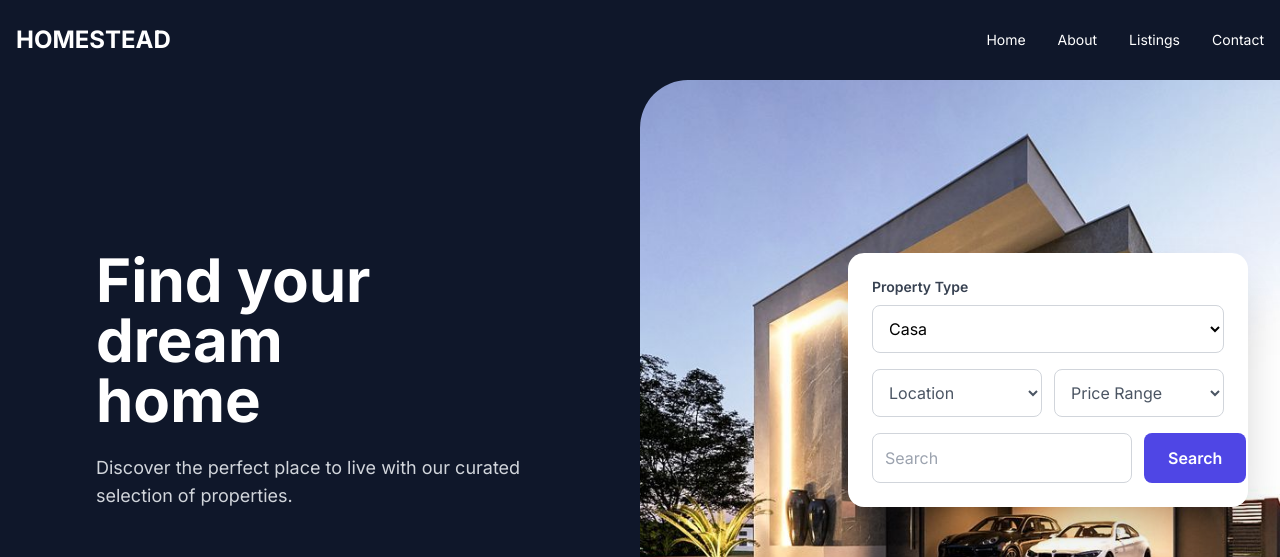
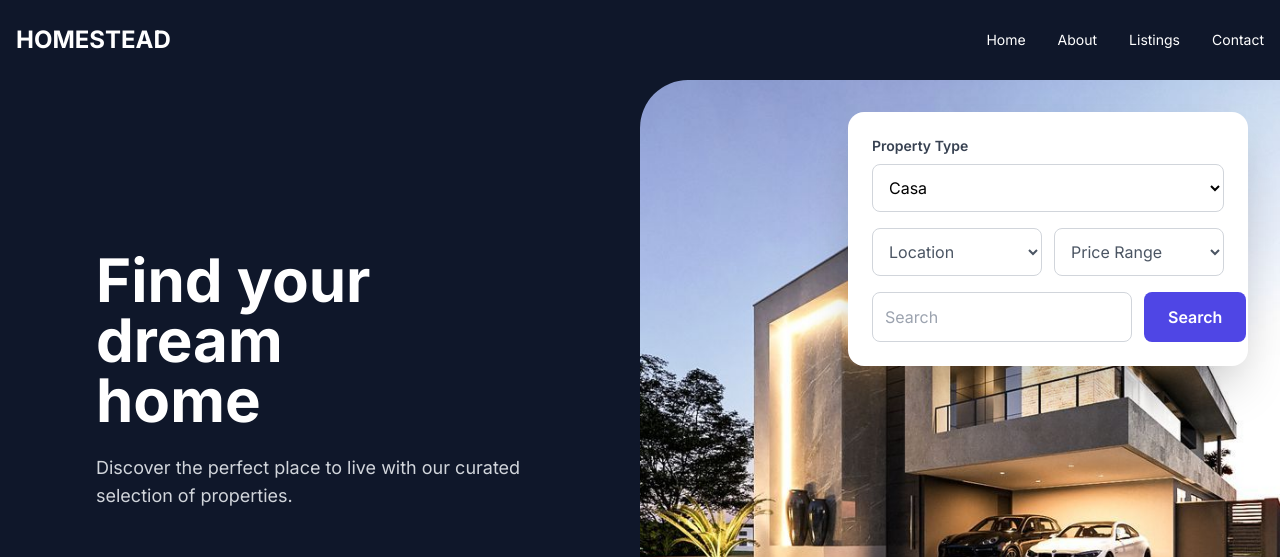
Before and after one commit to juniorsilvarc0/site, a Next.js app in the folder frontend/: page / in a window 1280 px wide. Shown: the top 557 px of the page. Built offline with nearby package versions, Linux system fonts and the light colour scheme; no server answers.

Commit message:
rollback

```diff
--- a/frontend/src/components/sections/Hero.tsx
+++ b/frontend/src/components/sections/Hero.tsx
@@ -89,8 +89,8 @@ export function Hero() {
                 minHeight: '600px'
               }}
             >
-              {/* Formulário sobre a imagem - alinhado com o texto */}
-              <div className="absolute top-1/2 -translate-y-1/2 right-8">
+              {/* Formulário sobre a imagem */}
+              <div className="absolute top-8 right-8">
                 <SearchForm />
               </div>
 
```
